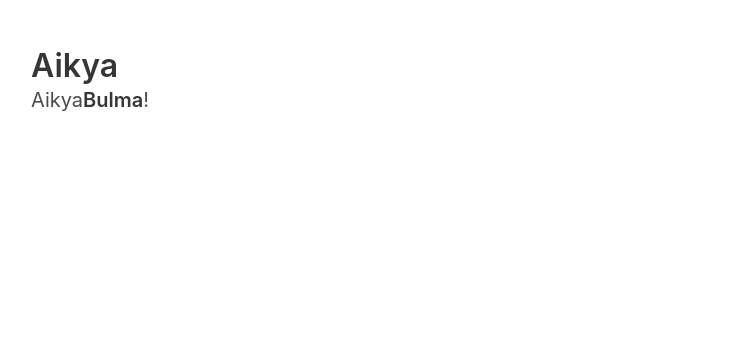
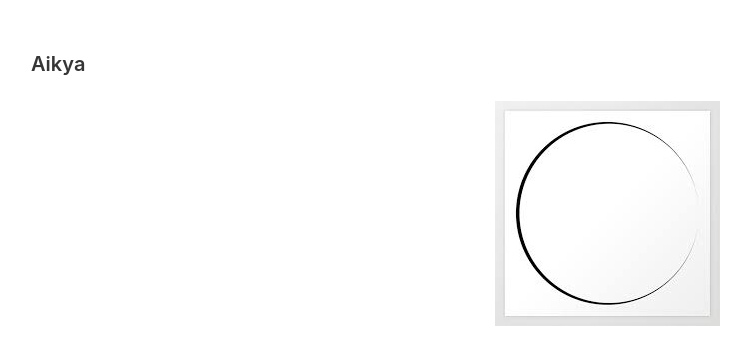
Before and after one commit to aikyalife/aikyalife.github.io, a plain HTML site: page index.html in a window 1280 px wide. Shown: the whole page, without its empty margins (33-784 px from the left). Drawn offline with nearby package versions, Linux system fonts and the light colour scheme.

Commit message:
Update index.html

```diff
--- a/index.html
+++ b/index.html
@@ -10,11 +10,14 @@
   <section class="section">
     <div class="container">
       <h1 class="title">
-        Aikya
+        <!-- Aikya -->
       </h1>
       <p class="subtitle">
-        Aikya<strong>Bulma</strong>!
+       <strong>Aikya</strong>
       </p>
+      <center>
+      <img src="https://github.com/aikyalife/aikyalife.github.io/blob/master/wuji.jpg?raw=true">
+      </center>
     </div>
   </section>
   </body>
```
